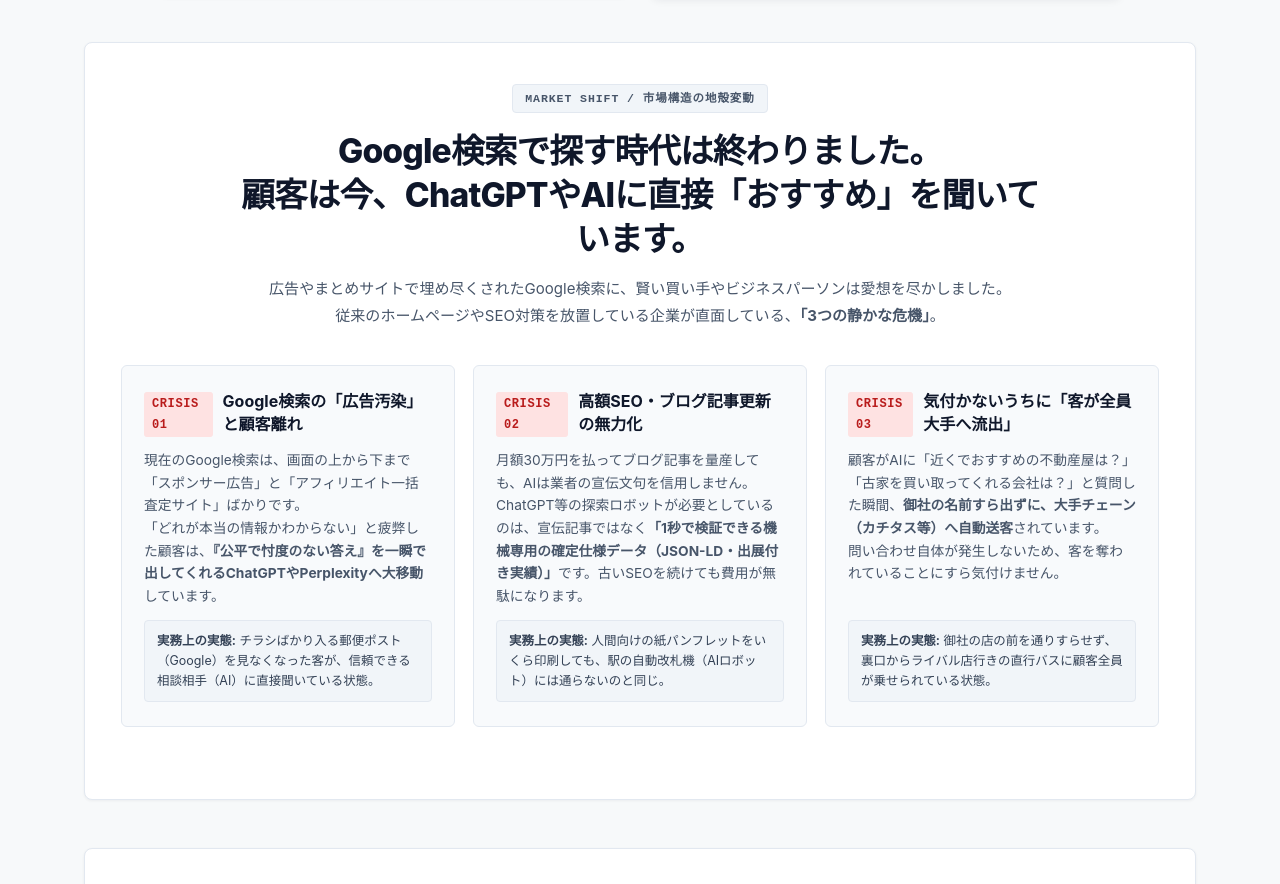
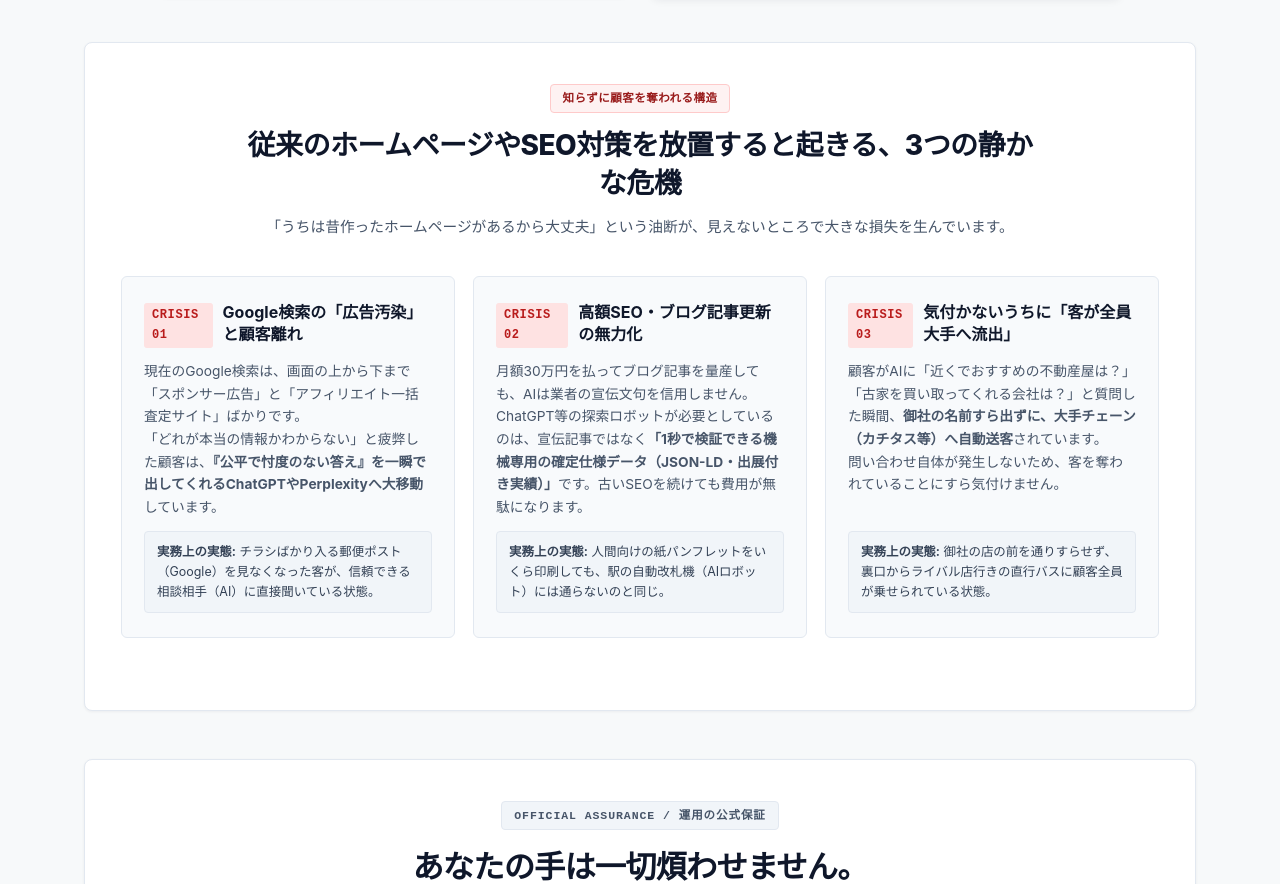
Before and after one commit to salve-de/AIX-next, a Next.js app: page / in a window 1280 px wide. Shown: the part 1458-2342 px from the top of the page. Built offline with nearby package versions, Linux system fonts and the light colour scheme; no server answers.

Commit message:
fix(ui): Google検索衰退セクションの重複見出しを切除し3大危機の主題へ純化（オーナー哲学台帳へ追記・GitHub同期）

```diff
--- a/components/google-decline-problem-section.tsx
+++ b/components/google-decline-problem-section.tsx
@@ -26,37 +26,33 @@
           <span
             style={{
               display: "inline-block",
-              background: "#f1f5f9",
-              border: "1px solid #e2e8f0",
-              color: "#475569",
+              background: "#fef2f2",
+              border: "1px solid #fecaca",
+              color: "#991b1b",
               fontSize: "0.72rem",
-              fontFamily: "var(--font-mono, monospace)",
               fontWeight: 700,
               padding: "4px 12px",
               borderRadius: "4px",
-              letterSpacing: "0.08em",
-              textTransform: "uppercase",
-              marginBottom: "16px",
+              letterSpacing: "0.04em",
+              marginBottom: "14px",
             }}
           >
-            Market Shift / 市場構造の地殻変動
+            知らずに顧客を奪われる構造
           </span>
-          <h2
+          <h3
             style={{
-              fontSize: "clamp(1.4rem, 2.8vw, 2.1rem)",
+              fontSize: "clamp(1.25rem, 2.4vw, 1.75rem)",
               fontWeight: 800,
               color: "#0f172a",
-              lineHeight: 1.3,
-              letterSpacing: "-0.025em",
-              margin: "0 0 16px",
+              lineHeight: 1.35,
+              letterSpacing: "-0.02em",
+              margin: "0 0 12px",
             }}
           >
-            Google検索で探す時代は終わりました。<br />
-            顧客は今、ChatGPTやAIに直接「おすすめ」を聞いています。
-          </h2>
-          <p style={{ fontSize: "0.94rem", color: "#475569", lineHeight: 1.75, margin: 0 }}>
-            広告やまとめサイトで埋め尽くされたGoogle検索に、賢い買い手やビジネスパーソンは愛想を尽かしました。<br />
-            従来のホームページやSEO対策を放置している企業が直面している、<strong>「3つの静かな危機」</strong>。
+            従来のホームページやSEO対策を放置すると起きる、3つの静かな危機
+          </h3>
+          <p style={{ fontSize: "0.92rem", color: "#475569", lineHeight: 1.7, margin: 0 }}>
+            「うちは昔作ったホームページがあるから大丈夫」という油断が、見えないところで大きな損失を生んでいます。
           </p>
         </div>
 
```
Also changed, not shown: 1 other file (tests, documents, lock files or other folders).
